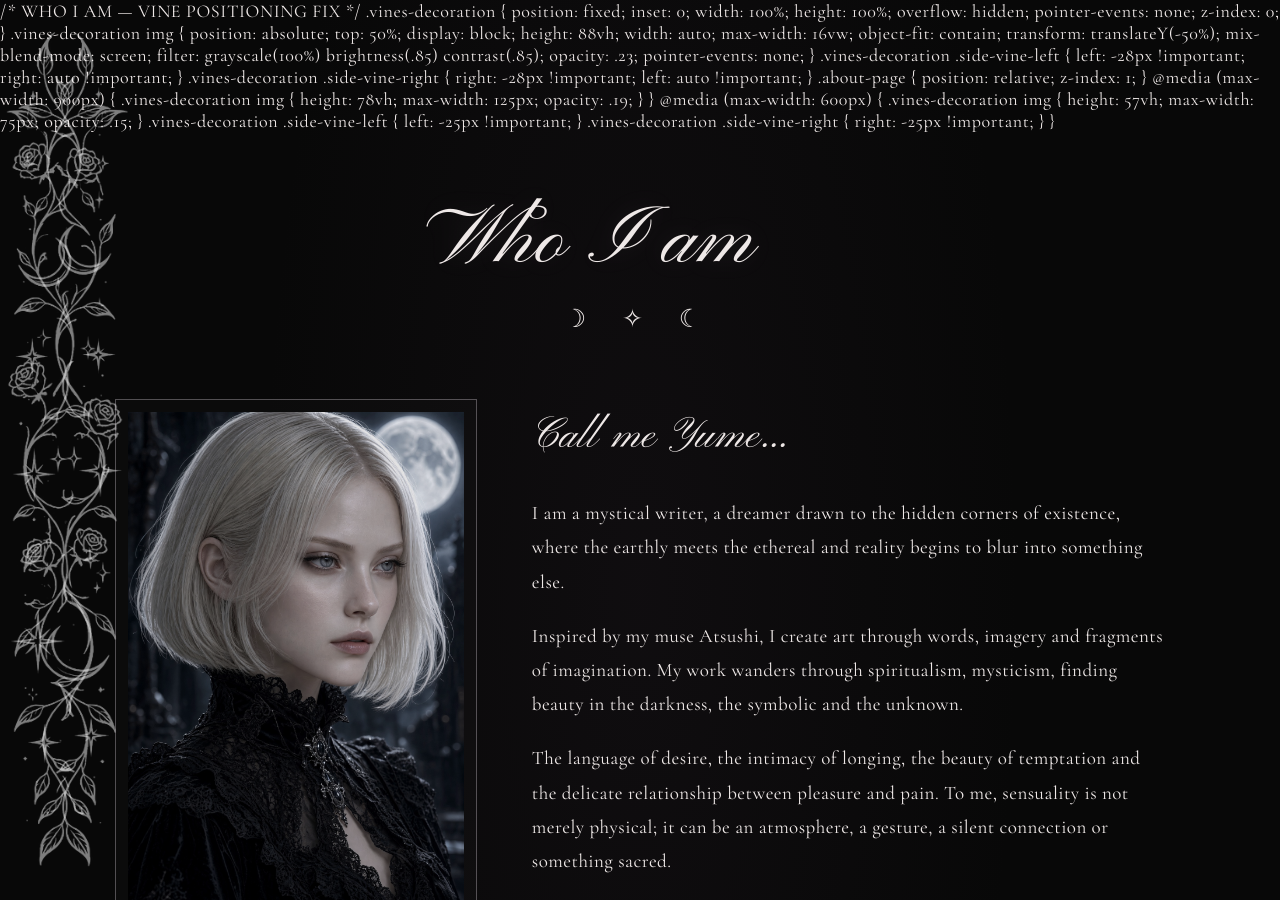
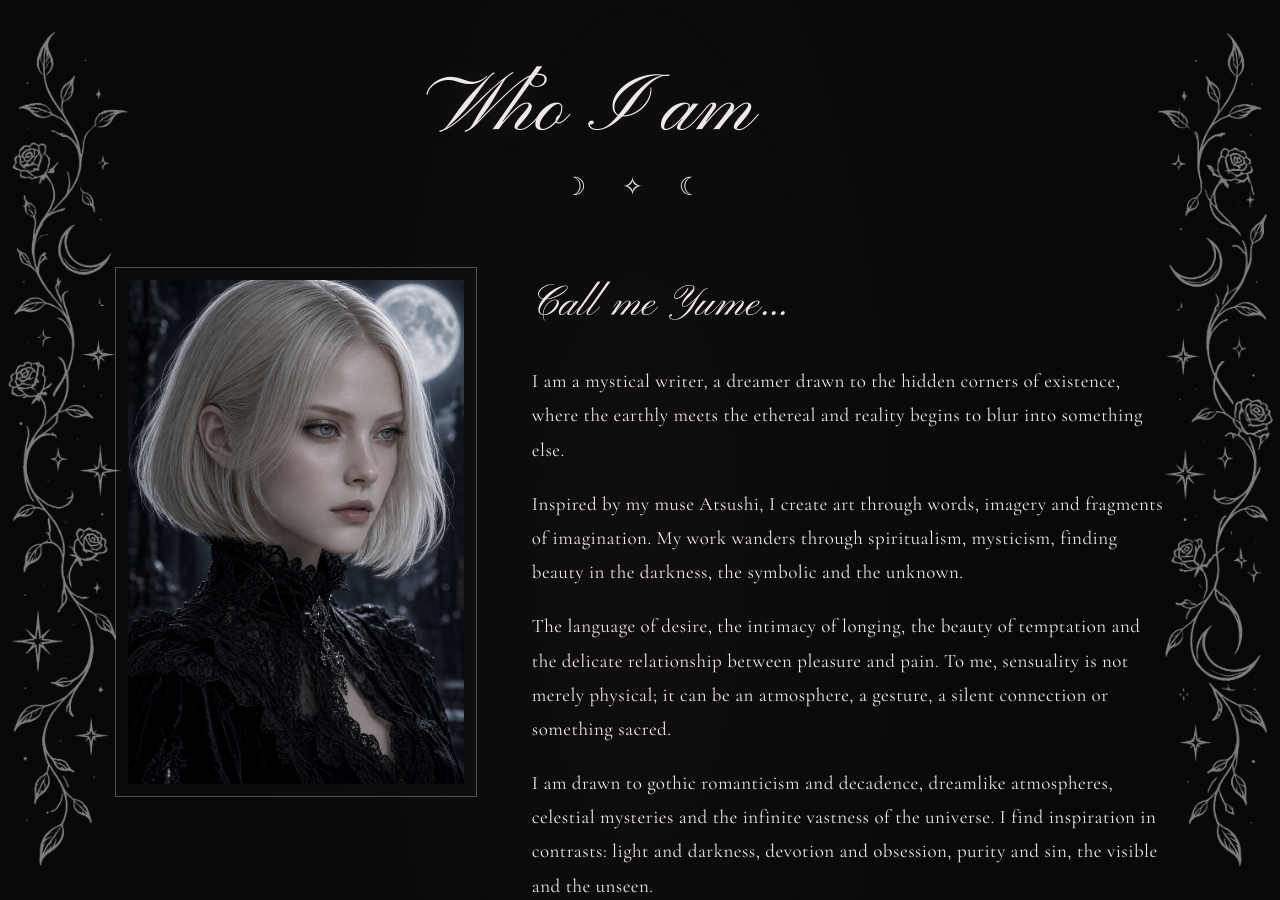
Before and after one commit to YumeSakurai/somewherebetweendreams, a Jekyll site: the page who-i-am.html, which Jekyll copies as it is, in a window 1280 px wide and 900 px high. Built offline with Jekyll 4.4.1, drawn with Linux system fonts in a browser that asks for light colours.

Commit message:
Update who-i-am.html

```diff
--- a/who-i-am.html
+++ b/who-i-am.html
@@ -8,71 +8,7 @@
   <link href="https://fonts.googleapis.com/css2?family=Pinyon+Script&family=Cormorant+Garamond:ital,wght@0,400;0,500;0,600;1,400;1,500&display=swap" rel="stylesheet">
 
   <link rel="stylesheet" href="style.css">
-/* WHO I AM — VINE POSITIONING FIX */
 
-.vines-decoration {
-    position: fixed;
-    inset: 0;
-    width: 100%;
-    height: 100%;
-    overflow: hidden;
-    pointer-events: none;
-    z-index: 0;
-}
-
-.vines-decoration img {
-    position: absolute;
-    top: 50%;
-    display: block;
-    height: 88vh;
-    width: auto;
-    max-width: 16vw;
-    object-fit: contain;
-    transform: translateY(-50%);
-    mix-blend-mode: screen;
-    filter: grayscale(100%) brightness(.85) contrast(.85);
-    opacity: .23;
-    pointer-events: none;
-}
-
-.vines-decoration .side-vine-left {
-    left: -28px !important;
-    right: auto !important;
-}
-
-.vines-decoration .side-vine-right {
-    right: -28px !important;
-    left: auto !important;
-}
-
-.about-page {
-    position: relative;
-    z-index: 1;
-}
-
-@media (max-width: 900px) {
-    .vines-decoration img {
-        height: 78vh;
-        max-width: 125px;
-        opacity: .19;
-    }
-}
-
-@media (max-width: 600px) {
-    .vines-decoration img {
-        height: 57vh;
-        max-width: 75px;
-        opacity: .15;
-    }
-
-    .vines-decoration .side-vine-left {
-        left: -25px !important;
-    }
-
-    .vines-decoration .side-vine-right {
-        right: -25px !important;
-    }
-}
   <style>
   body,
 body * {
@@ -394,10 +330,24 @@ body * {
 </head>
 
 <body>
-<!-- Decorative background vines -->
+<!-- ==========================================
+     ORIGINAL GOTHIC BOTANICAL DECORATIONS
+=========================================== -->
+
 <div class="vines-decoration" aria-hidden="true">
-    <img src="assets/side-vine-left.png" class="side-vine-left" alt="">
-    <img src="assets/side-vine-right.png" class="side-vine-right" alt="">
+
+    <img
+        src="assets/side-vine-left.png"
+        class="vine-left"
+        alt=""
+    >
+
+    <img
+        src="assets/side-vine-right.png"
+        class="vine-right"
+        alt=""
+    >
+
 </div>
   <main class="about-page">
 
```
